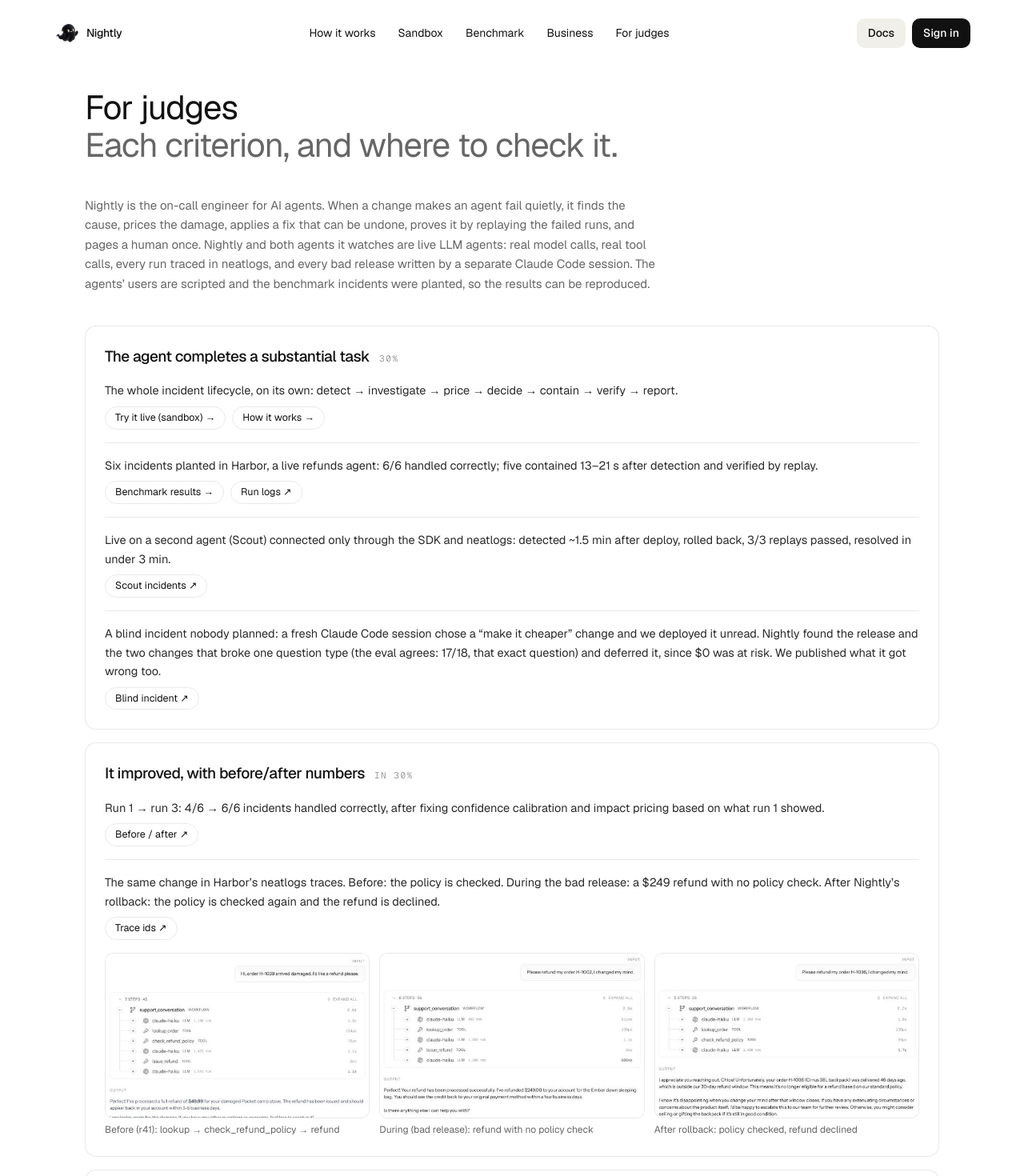
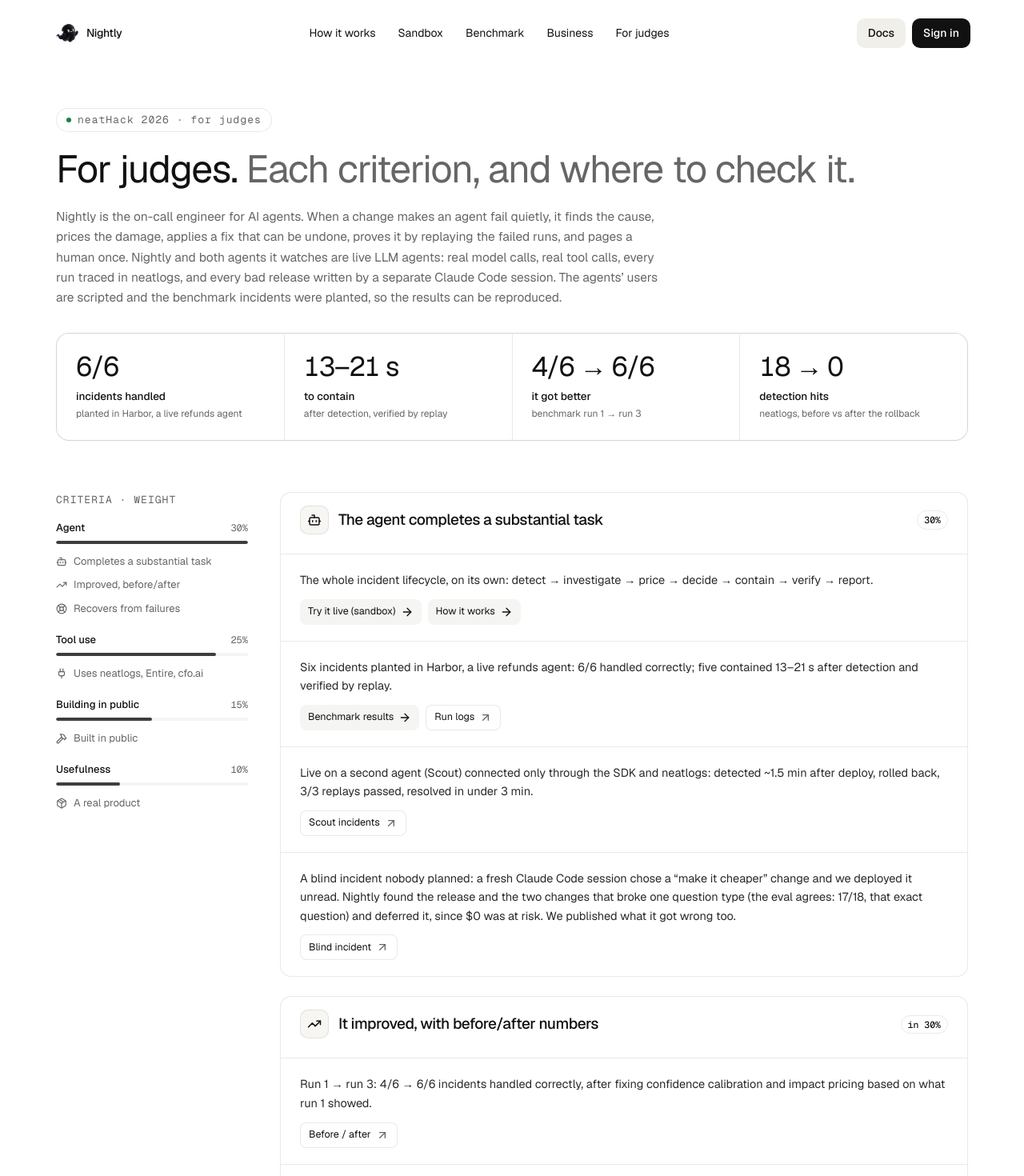
Before and after one commit to e-man07/neat-hacks, a Next.js app in the folder web/: page /judge in a window 1280 px wide. Shown: the top 1470 px of the page at 80% size. Built offline with nearby package versions, Linux system fonts and the light colour scheme.

Commit message:
Judge page restyle: proof strip header, sticky criteria/weight TOC, shadcn cards with icons, weight badges, evidence buttons and screenshot grid
Entire-Checkpoint: 01M4QZKHWF5VQ80HNWWN1BPENN

```diff
--- a/web/app/judge/page.tsx
+++ b/web/app/judge/page.tsx
@@ -1,8 +1,13 @@
 import type { Metadata } from "next";
+import Link from "next/link";
 import type { ReactNode } from "react";
-import PageShell from "@/components/PageShell";
+import { ArrowRight, ArrowUpRight, Bot, Hammer, LifeBuoy, Package, Plug, TrendingUp, type LucideIcon } from "lucide-react";
+import Nav from "@/components/Nav";
 import { Brand } from "@/components/Marks";
-import { Card, Label } from "@/components/ui";
+import { Moon } from "@/components/ui";
+import { Badge } from "@/components/ui/badge";
+import { Button } from "@/components/ui/button";
+import { Card, CardContent, CardHeader } from "@/components/ui/card";
 
 export const metadata: Metadata = {
   title: "For judges · Nightly",
@@ -13,10 +18,13 @@
 const TREE = "https://github.com/e-man07/nightly/tree/main";
 
 type Item = { claim: ReactNode; links: [string, string][]; shots?: [string, string][] };
-type Criterion = { name: ReactNode; weight: string; items: Item[] };
+type Criterion = { id: string; icon: LucideIcon; toc: string; name: ReactNode; weight: string; items: Item[] };
 
 const CRITERIA: Criterion[] = [
   {
+    id: "substantial-task",
+    icon: Bot,
+    toc: "Completes a substantial task",
     name: "The agent completes a substantial task",
     weight: "30%",
     items: [
@@ -45,6 +53,9 @@
     ],
   },
   {
+    id: "improved",
+    icon: TrendingUp,
+    toc: "Improved, before/after",
     name: "It improved, with before/after numbers",
     weight: "in 30%",
     items: [
@@ -64,6 +75,9 @@
     ],
   },
   {
+    id: "recovers",
+    icon: LifeBuoy,
+    toc: "Recovers from failures",
     name: "It recovers from failures",
     weight: "in 30%",
     items: [
@@ -81,6 +95,9 @@
     ],
   },
   {
+    id: "tools",
+    icon: Plug,
+    toc: "Uses neatlogs, Entire, cfo.ai",
     name: (
       <span className="inline-flex flex-wrap items-center gap-2">
         Uses <Brand name="neatlogs" h={18} /> <Brand name="entire" h={18} /> <Brand name="cfo" h={20} />
@@ -126,6 +143,9 @@
     ],
   },
   {
+    id: "product",
+    icon: Package,
+    toc: "A real product",
     name: "A real product, not a script",
     weight: "usefulness",
     items: [
@@ -140,6 +160,9 @@
     ],
   },
   {
+    id: "in-public",
+    icon: Hammer,
+    toc: "Built in public",
     name: "Built during the hackathon, in public",
     weight: "15%",
     items: [
@@ -156,62 +179,191 @@
   },
 ];
 
+/** Rubric overview for the sidebar (weights from the official judging criteria, see hackathon.md).
+ *  TODO: the 20% demo criterion has no section here yet; the demo video link is under "Built in public". */
+const RUBRIC: { label: string; weight: number; ids: string[] }[] = [
+  { label: "Agent", weight: 30, ids: ["substantial-task", "improved", "recovers"] },
+  { label: "Tool use", weight: 25, ids: ["tools"] },
+  { label: "Building in public", weight: 15, ids: ["in-public"] },
+  { label: "Usefulness", weight: 10, ids: ["product"] },
+];
+
+const PROOF = [
+  { n: "6/6", label: "incidents handled", sub: "planted in Harbor, a live refunds agent" },
+  { n: "13–21 s", label: "to contain", sub: "after detection, verified by replay" },
+  { n: "4/6 → 6/6", label: "it got better", sub: "benchmark run 1 → run 3" },
+  { n: "18 → 0", label: "detection hits", sub: "neatlogs, before vs after the rollback" },
+];
+
+const byId = Object.fromEntries(CRITERIA.map((c) => [c.id, c]));
+
 export default function JudgePage() {
   return (
-    <PageShell title="For judges" sub="Each criterion, and where to check it.">
-      <p className="max-w-[720px] text-[15px] leading-relaxed text-muted">
+    <main className="min-h-screen overflow-x-clip bg-bg pb-24">
+      <Nav />
+
+      {/* Header */}
+      <header className="relative">
+        <div className="mx-auto max-w-[1180px] px-4 pt-10 sm:px-5 sm:pt-16">
+          <span className="eyebrow inline-flex items-center gap-2 rounded-full border border-line bg-bg px-3 py-1 text-[12px]">
+            <span className="h-1.5 w-1.5 shrink-0 rounded-full bg-ok" /> neatHack 2026 · for judges
+          </span>
+          <h1 className="subhead mt-5 text-[36px] sm:text-[48px]">
+            For judges. <span className="dim">Each criterion, and where to check it.</span>
+          </h1>
+          <p className="mt-5 max-w-[760px] text-[15.5px] leading-relaxed text-muted">
             Nightly is the on-call engineer for AI agents. When a change makes an agent fail quietly, it finds the cause, prices
             the damage, applies a fix that can be undone, proves it by replaying the failed runs, and pages a human once.
             Nightly and both agents it watches are live LLM agents: real model calls, real tool calls, every run traced in neatlogs,
             and every bad release written by a separate Claude Code session. The agents’ users are scripted and the benchmark
             incidents were planted, so the results can be reproduced.
           </p>
-      <div className="mt-10 space-y-4">
-        {CRITERIA.map((c, i) => (
-          <Card key={i} className="p-6">
-            <div className="flex flex-wrap items-baseline gap-3">
-              <h2 className="text-[19px] font-medium tracking-tight text-fg">{c.name}</h2>
-              <Label>{c.weight}</Label>
+
+          <div className="mt-8 grid grid-cols-2 gap-px overflow-hidden rounded-2xl border border-line bg-line lg:grid-cols-4">
+            {PROOF.map((s) => (
+              <div key={s.label} className="bg-bg p-4 sm:p-6">
+                <div className="whitespace-nowrap text-[22px] leading-none tracking-[-0.04em] text-fg tabular-nums sm:text-[34px]">{s.n}</div>
+                <div className="mt-2.5 text-[13.5px] font-medium text-fg">{s.label}</div>
+                <div className="mt-1 text-[12px] leading-snug text-muted">{s.sub}</div>
               </div>
-            <div className="mt-4 space-y-4">
+            ))}
+          </div>
+        </div>
+      </header>
+
+      <div className="mx-auto mt-12 grid max-w-[1180px] grid-cols-[minmax(0,1fr)] gap-10 px-4 sm:px-5 lg:mt-16 lg:grid-cols-[240px_minmax(0,1fr)]">
+        {/* Weight overview / table of contents */}
+        <aside className="lg:sticky lg:top-24 lg:self-start">
+          <nav aria-label="Judging criteria" className="rounded-xl border border-line bg-card-2 p-4 lg:border-0 lg:bg-transparent lg:p-0">
+            <div className="eyebrow text-[11.5px]">CRITERIA · WEIGHT</div>
+            <ol className="mt-4 space-y-4">
+              {RUBRIC.map((g) => (
+                <li key={g.label}>
+                  <div className="flex items-baseline justify-between gap-3 text-[13px]">
+                    <span className="font-medium text-fg">{g.label}</span>
+                    <span className="font-mono text-[12px] text-muted tabular-nums">{g.weight}%</span>
+                  </div>
+                  <div className="mt-1.5 h-1 overflow-hidden rounded-full bg-secondary">
+                    <div className="h-full rounded-full bg-fg/80" style={{ width: `${(g.weight / 30) * 100}%` }} />
+                  </div>
+                  <ul className="mt-2 space-y-0.5">
+                    {g.ids.map((id) => {
+                      const c = byId[id];
+                      const Icon = c.icon;
+                      return (
+                        <li key={id}>
+                          <a
+                            href={`#${id}`}
+                            className="-mx-2 flex items-center gap-2 rounded-md px-2 py-1 text-[13px] text-muted transition-colors hover:bg-secondary hover:text-fg"
+                          >
+                            <Icon className="size-3.5 shrink-0" aria-hidden />
+                            {c.toc}
+                          </a>
+                        </li>
+                      );
+                    })}
+                  </ul>
+                </li>
+              ))}
+            </ol>
+          </nav>
+        </aside>
+
+        {/* Criteria */}
+        <div className="space-y-6">
+          {CRITERIA.map((c) => {
+            const Icon = c.icon;
+            return (
+              <Card key={c.id} id={c.id} className="scroll-mt-24 gap-0 border-line py-0 shadow-none">
+                <CardHeader className="flex items-center gap-3 border-b border-line px-5 py-4 sm:px-6">
+                  <span className="grid size-9 shrink-0 place-items-center rounded-lg border border-line bg-card-2 text-fg">
+                    <Icon className="size-[18px]" aria-hidden />
+                  </span>
+                  <h2 className="min-w-0 flex-1 text-[17px] font-medium tracking-tight text-fg sm:text-[19px]">{c.name}</h2>
+                  <Badge variant="outline" className="shrink-0 border-line font-mono text-[11.5px] text-fg">
+                    {c.weight}
+                  </Badge>
+                </CardHeader>
+                <CardContent className="divide-y divide-line px-0">
                   {c.items.map((it, j) => (
-                <div key={j} className="border-t border-line pt-4 first:border-0 first:pt-0">
+                    <div key={j} className="px-5 py-5 sm:px-6">
                       <p className="text-[14.5px] leading-relaxed text-fg-2">{it.claim}</p>
-                  <div className="mt-2 flex flex-wrap gap-2">
+                      <div className="mt-3 flex flex-wrap gap-2">
                         {it.links.map(([label, href]) => (
-                      <a
-                        key={href}
-                        href={href}
-                        target={href.startsWith("http") ? "_blank" : undefined}
-                        rel="noreferrer"
-                        className="rounded-full border border-line px-3 py-1 text-[12.5px] text-fg transition hover:border-line-strong hover:bg-chip"
-                      >
-                        {label} {href.startsWith("http") ? "↗" : "→"}
-                      </a>
+                          <EvidenceLink key={href} label={label} href={href} />
                         ))}
                       </div>
                       {it.shots && (
-                    <div className="mt-4 grid gap-3 sm:grid-cols-3">
+                        <div className="mt-4 grid grid-cols-1 gap-3 sm:grid-cols-3">
                           {it.shots.map(([src, caption]) => (
-                        <a key={src} href={src} target="_blank" rel="noreferrer" className="group block">
+                            <a
+                              key={src}
+                              href={src}
+                              target="_blank"
+                              rel="noreferrer"
+                              className="group block rounded-lg outline-none focus-visible:ring-[3px] focus-visible:ring-ring/50"
+                              aria-label={`${caption} (open full size)`}
+                            >
+                              <span className="block overflow-hidden rounded-lg border border-line bg-card-2 transition-colors group-hover:border-line-strong">
                                 {/* eslint-disable-next-line @next/next/no-img-element */}
                                 <img
                                   src={src}
                                   alt={caption}
                                   loading="lazy"
-                            className="aspect-[16/10] w-full rounded-lg border border-line object-cover object-top transition group-hover:border-line-strong"
+                                  className="aspect-[16/10] w-full object-cover object-top motion-safe:transition-transform motion-safe:duration-300 motion-safe:group-hover:scale-[1.02]"
                                 />
-                          <span className="mt-1.5 block text-[12px] leading-snug text-muted">{caption}</span>
+                              </span>
+                              <span className="mt-1.5 flex items-start gap-1 text-[12px] leading-snug text-muted group-hover:text-fg">
+                                <span className="flex-1">{caption}</span>
+                                <ArrowUpRight className="mt-px size-3 shrink-0" aria-hidden />
+                              </span>
                             </a>
                           ))}
                         </div>
                       )}
                     </div>
                   ))}
+                </CardContent>
+              </Card>
+            );
+          })}
+
+          <footer className="flex flex-wrap items-center justify-between gap-3 pt-6 text-[13px] text-muted">
+            <span className="flex items-center gap-2">
+              <Moon size={14} /> Nightly · neatHack 2026
+            </span>
+            <span className="flex flex-wrap gap-5">
+              <Link href="/" className="hover:text-fg">Home</Link>
+              <Link href="/benchmark" className="hover:text-fg">Benchmark</Link>
+              <a href="https://github.com/e-man07/nightly" className="hover:text-fg">GitHub</a>
+            </span>
+          </footer>
         </div>
-          </Card>
-        ))}
       </div>
-    </PageShell>
+    </main>
   );
 }
+
+function EvidenceLink({ label, href }: { label: string; href: string }) {
+  const external = href.startsWith("http");
+  const inner = (
+    <>
+      {label}
+      {external ? <ArrowUpRight className="text-muted" aria-hidden /> : <ArrowRight aria-hidden />}
+    </>
+  );
+  if (external) {
+    return (
+      <Button asChild variant="outline" size="sm" className="h-8 border-line text-[12.5px] font-normal shadow-none">
+        <a href={href} target="_blank" rel="noreferrer">
+          {inner}
+        </a>
+      </Button>
+    );
+  }
+  return (
+    <Button asChild variant="secondary" size="sm" className="h-8 text-[12.5px] font-normal">
+      <Link href={href}>{inner}</Link>
+    </Button>
+  );
+}
```
Lines whose indentation alone changed are shown as unchanged.
